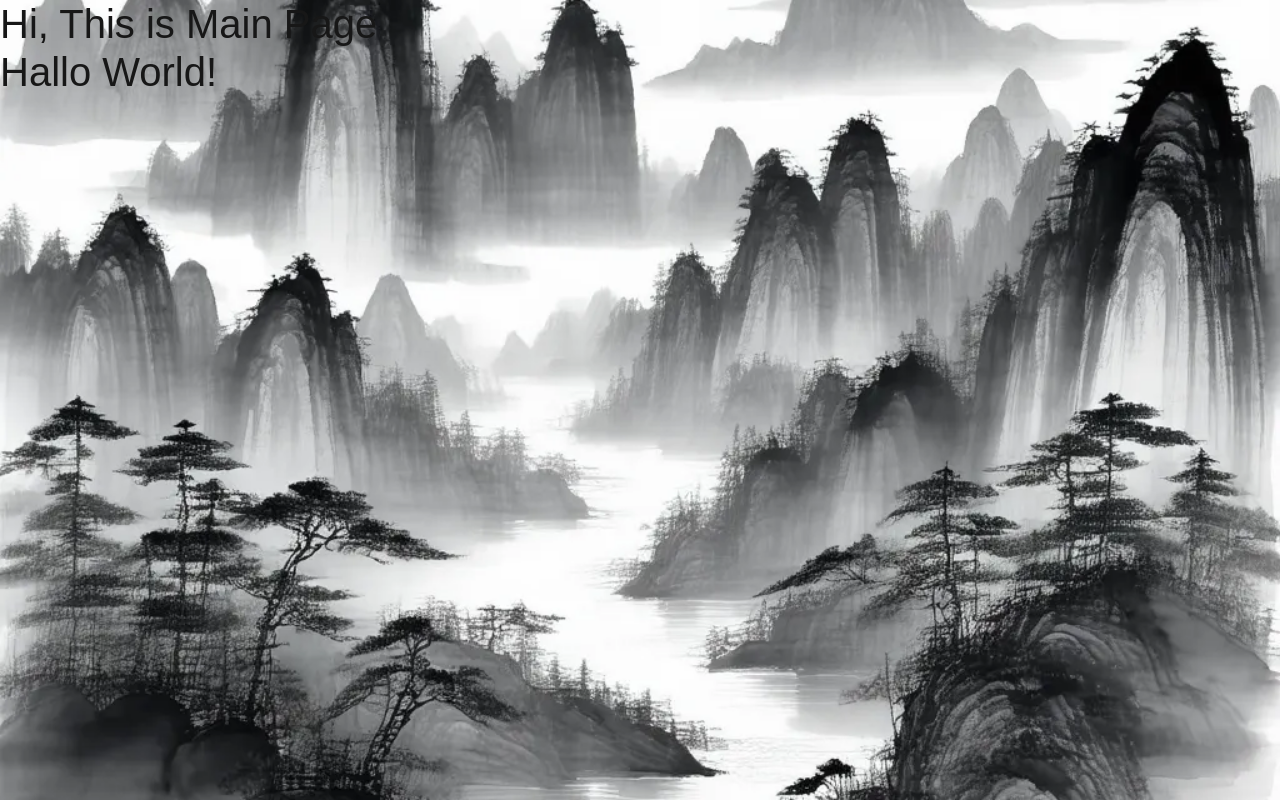
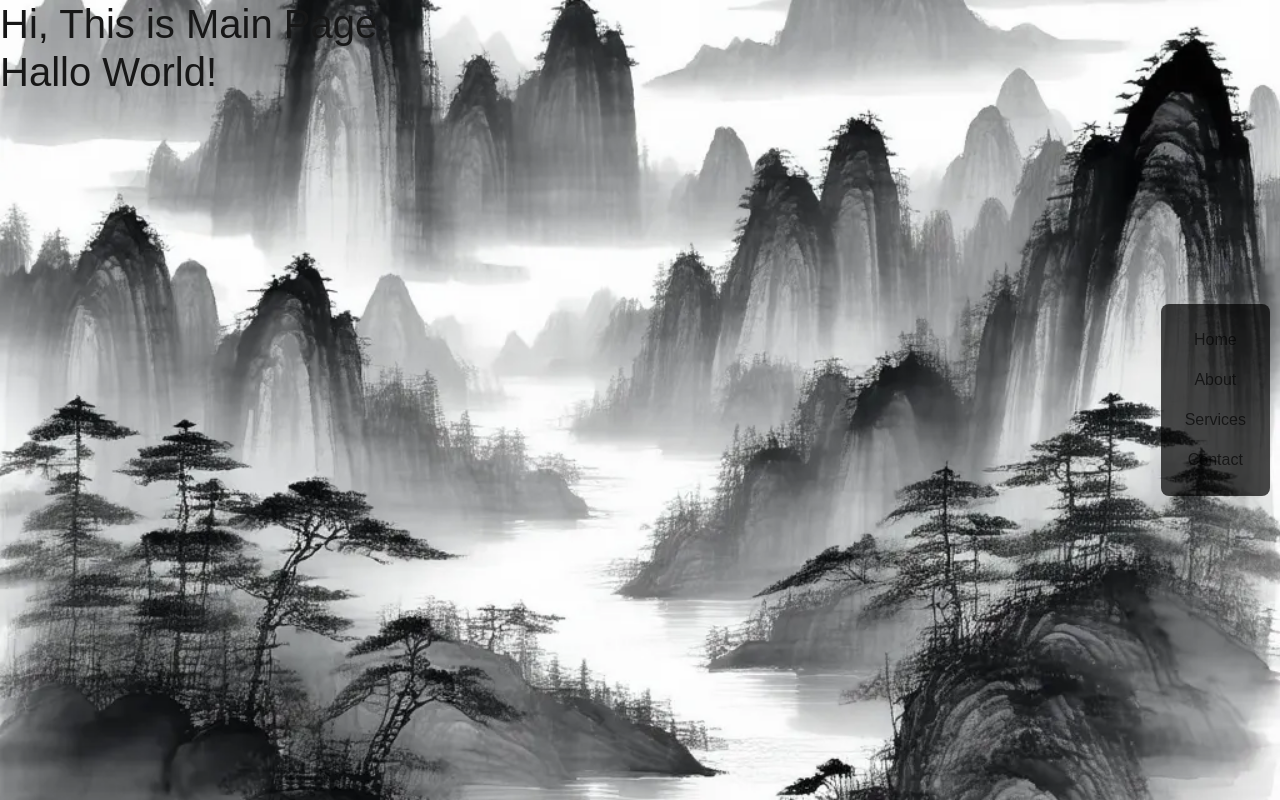
Before and after one commit to ElessarWillomoont/MyPhotofolio, a Next.js app: page / in a window 1280 px wide. Shown: the top 800 px of the page. Built offline with nearby package versions, Linux system fonts and the light colour scheme.

Commit message:
made a navigator

```diff
--- a/src/app/page.tsx
+++ b/src/app/page.tsx
@@ -1,11 +1,13 @@
 import React from 'react';
 import Header from '../components/Header'; // 引入 Header 组件
 import MainPage from '../components/MainPage';
+import NavBar from '../components/NavBar'
 
 const Page: React.FC = () => {
   return (
     <>
       <Header /> {/* 使用 Header 组件 */}
+      <NavBar></NavBar>
       <MainPage />
       <MainPage />
       <MainPage />
--- /dev/null
+++ b/src/components/NavBar.module.css
@@ -0,0 +1,59 @@
+/* 固定导航栏样式 */
+.fixedNav {
+    position: fixed;
+    right: 10px;
+    top: 50%;
+    transform: translateY(-50%);
+    background-color: rgba(0, 0, 0, 0.7);
+    padding: 1rem;
+    border-radius: 8px;
+    z-index: 1000;
+  }
+
+  /* 链接样式 */
+  .fixedNav .nav-link {
+    color: #fff !important;
+    margin-bottom: 0.5rem;
+    text-decoration: none;
+  }
+  .fixedNav .nav-link:hover {
+    color: #ddd !important;
+  }
+
+  /* 窄屏汉堡菜单按钮样式 */
+  .hamburgerButton {
+    position: fixed;
+    top: 20px;
+    right: 0px; /* 紧贴右侧 */
+    width: 40px;
+    height: 40px;
+    background-color: rgba(0, 0, 0, 0.7);
+    color: #fff;
+    font-size: 1.5rem;
+    border: none;
+    border-radius: 50%;
+    z-index: 1050; /* 确保按钮显示在遮罩层之上 */
+    transition: right 0.3s ease, background-color 0.3s ease; /* 添加背景颜色过渡效果 */
+  }
+
+  .hamburgerButton:hover {
+    background-color: rgba(0, 0, 0, 0.9);
+  }
+
+  /* 当 Offcanvas 打开时，汉堡按钮仍然保持亮色 */
+  .hamburgerButtonShift {
+    right: 250px; /* 将按钮移动到 Offcanvas 左侧 */
+    background-color: rgba(0, 0, 0, 0.7); /* 保持亮色 */
+  }
+  /* 自定义 Offcanvas 样式 */
+.customOffcanvas {
+    background-color: rgba(0, 0, 0, 0.8); /* 黑色半透明背景 */
+    color: #fff; /* 设置文本颜色为白色 */
+  }
+
+  .customOffcanvas .nav-link {
+    color: #fff !important; /* 链接文字颜色 */
+  }
+  .customOffcanvas .nav-link:hover {
+    color: #ddd !important; /* 悬停效果 */
+  }
--- /dev/null
+++ b/src/components/NavBar.tsx
@@ -0,0 +1,62 @@
+"use client";
+
+import React, { useState } from 'react';
+import { Navbar, Offcanvas, Nav } from 'react-bootstrap';
+import styles from './NavBar.module.css';
+
+const NavBar: React.FC = () => {
+  const [showOffcanvas, setShowOffcanvas] = useState(false);
+
+  const offcanvasWidth = 250;
+
+  const toggleOffcanvas = () => setShowOffcanvas(!showOffcanvas);
+
+  return (
+    <>
+      {/* 宽屏时的右侧固定导航栏 */}
+      <Navbar
+        expand="md"
+        className={`d-none d-md-flex ${styles.fixedNav}`}
+      >
+        <Nav className="flex-column text-center">
+          <Nav.Link href="#home">Home</Nav.Link>
+          <Nav.Link href="#about">About</Nav.Link>
+          <Nav.Link href="#services">Services</Nav.Link>
+          <Nav.Link href="#contact">Contact</Nav.Link>
+        </Nav>
+      </Navbar>
+
+      {/* 窄屏时的汉堡菜单按钮 */}
+      <button
+        className={`d-md-none ${styles.hamburgerButton} ${showOffcanvas ? styles.hamburgerButtonShift : ''}`}
+        onClick={toggleOffcanvas}
+        style={{ right: showOffcanvas ? `${offcanvasWidth}px` : '0px' }}
+      >
+        ☰
+      </button>
+
+      {/* Offcanvas 侧边栏 */}
+      <Offcanvas
+        show={showOffcanvas}
+        onHide={toggleOffcanvas}
+        placement="end"
+        style={{ width: `${offcanvasWidth}px`, zIndex: 1040 }}
+        className={styles.customOffcanvas} /* 添加自定义样式 */
+      >
+        <Offcanvas.Header closeButton>
+          <Offcanvas.Title>Menu</Offcanvas.Title>
+        </Offcanvas.Header>
+        <Offcanvas.Body>
+          <Nav className="flex-column">
+            <Nav.Link href="#home" onClick={toggleOffcanvas}>Home</Nav.Link>
+            <Nav.Link href="#about" onClick={toggleOffcanvas}>About</Nav.Link>
+            <Nav.Link href="#services" onClick={toggleOffcanvas}>Services</Nav.Link>
+            <Nav.Link href="#contact" onClick={toggleOffcanvas}>Contact</Nav.Link>
+          </Nav>
+        </Offcanvas.Body>
+      </Offcanvas>
+    </>
+  );
+};
+
+export default NavBar;
```
